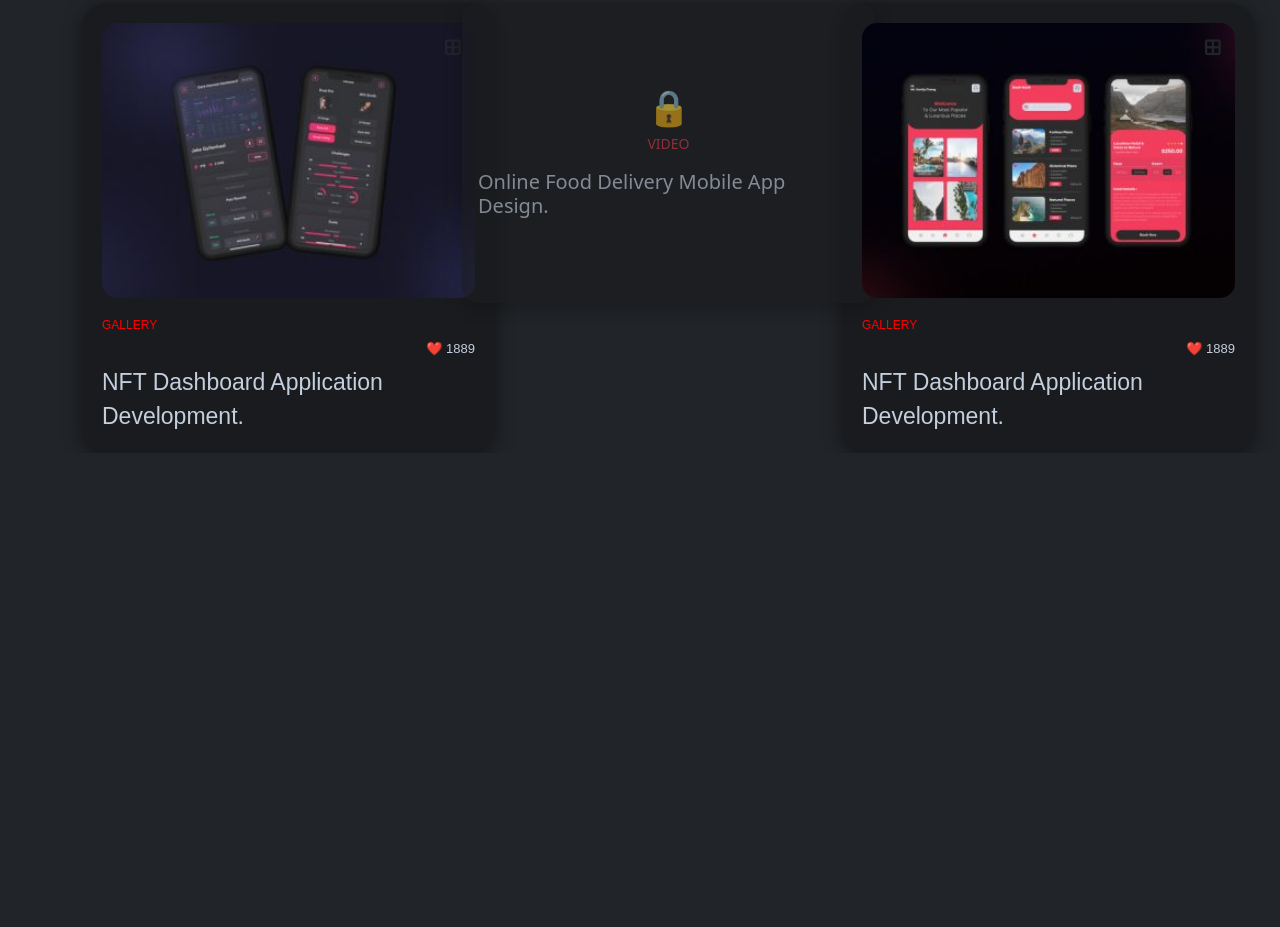
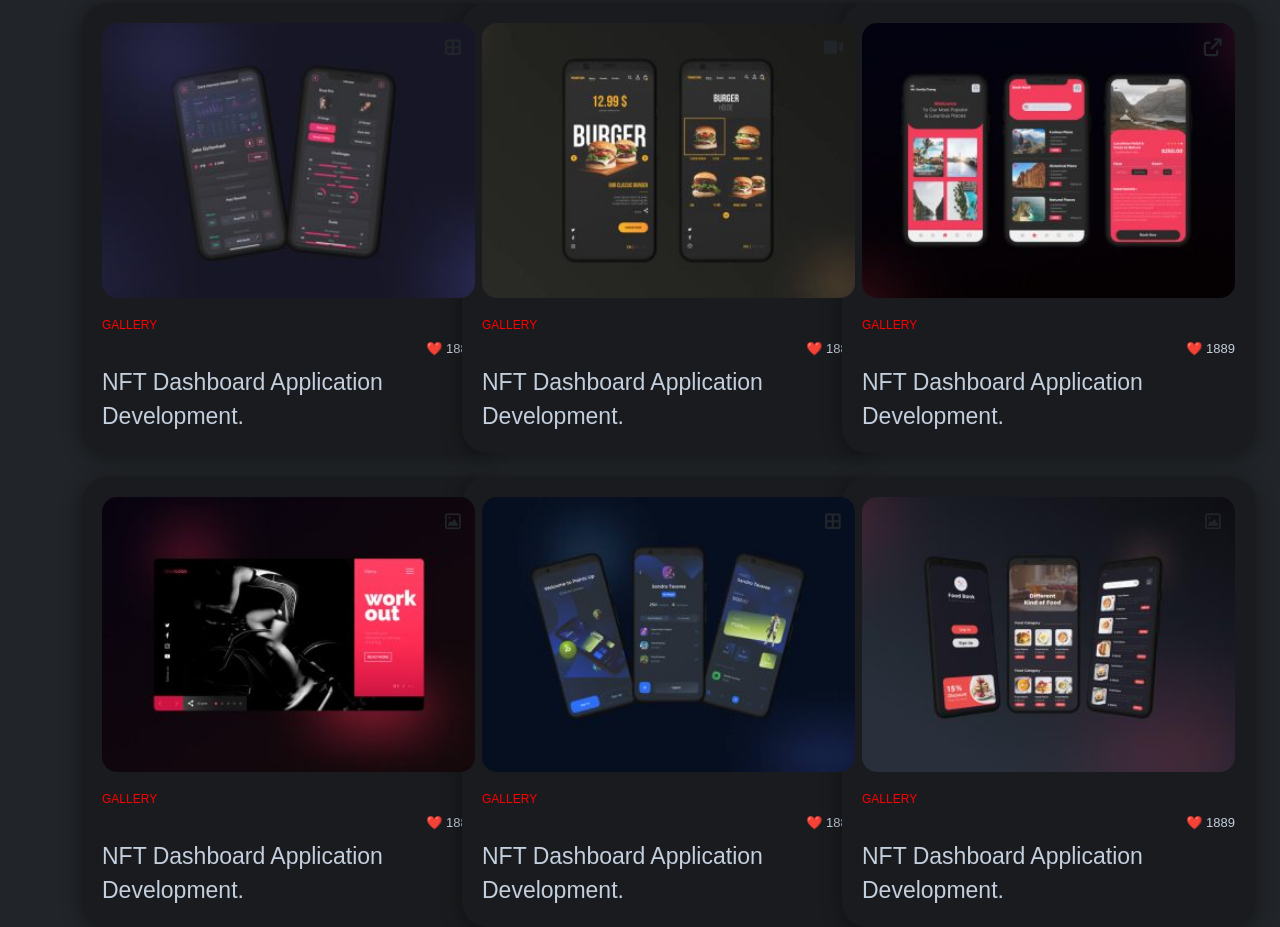
Before and after one commit to vaghelaharsh1015/personal-portfolio, a plain HTML site: page index.html in a window 1280 px wide. Shown: the part 2055-2982 px from the top of the page. Before the commit the page ends 2508 px from the top, so only its background shows below. Drawn offline with nearby package versions, Linux system fonts and the light colour scheme.

Commit message:
new file

```diff
--- a/index.html
+++ b/index.html
@@ -299,19 +299,94 @@
 
           <!-- CARD 2 -->
           <div class="col-md-4">
-            <div class="portfolio-card locked p-3 rounded-4">
-              <div class="lock-box">🔒</div>
-              <p class="text-danger small">VIDEO</p>
-              <h5>Online Food Delivery Mobile App Design.</h5>
+            <div class="portfolio-card">
+              <div class="img-card">
+                <img src="img/portfolio-large-02-340x250.jpg" alt="img" />
+                <span class="top-icon">
+                  <i class="fa-solid fa-video"></i>
+                </span>
+              </div>
+
+              <div>
+                <p class="gallery small m-0 mt-3">GALLERY</p>
+
+                <div
+                  class="d-flex justify-content-between align-items-center mb-1"
+                >
+                  <span class="small text-light"> </span>
+                  <span class="likes">❤️ 1889</span>
+                </div>
+
+                <!-- TITLE ALWAYS BOTTOM -->
+                <h5 class="text mb-0">
+                  NFT Dashboard Application Development.
+                </h5>
+              </div>
             </div>
           </div>
-
           <!-- CARD 3 -->
 
           <div class="col-md-4">
             <div class="portfolio-card">
               <div class="img-card">
                 <img src="img/portfolio-large-03-340x250.jpg" alt="img" />
+                <span class="top-icon">
+                  <i class="fa-solid fa-arrow-up-right-from-square"></i>
+                </span>
+              </div>
+
+              <div>
+                <p class="gallery small m-0 mt-3">GALLERY</p>
+
+                <div
+                  class="d-flex justify-content-between align-items-center mb-1"
+                >
+                  <span class="small text-light"> </span>
+                  <span class="likes">❤️ 1889</span>
+                </div>
+
+                <!-- TITLE ALWAYS BOTTOM -->
+                <h5 class="text mb-0">
+                  NFT Dashboard Application Development.
+                </h5>
+              </div>
+            </div>
+          </div>
+
+          <!-- CARD 4-->
+
+          <div class="col-md-4">
+            <div class="portfolio-card">
+              <div class="img-card">
+                <img src="img/portfolio-large-04-340x250.jpg" alt="img" />
+                <span class="top-icon">
+                  <i class="fa-regular fa-image"></i>
+                </span>
+              </div>
+
+              <div>
+                <p class="gallery small m-0 mt-3">GALLERY</p>
+
+                <div
+                  class="d-flex justify-content-between align-items-center mb-1"
+                >
+                  <span class="small text-light"> </span>
+                  <span class="likes">❤️ 1889</span>
+                </div>
+
+                <!-- TITLE ALWAYS BOTTOM -->
+                <h5 class="text mb-0">
+                  NFT Dashboard Application Development.
+                </h5>
+              </div>
+            </div>
+          </div>
+
+          <!-- CARD 5 -->
+          <div class="col-md-4">
+            <div class="portfolio-card">
+              <div class="img-card">
+                <img src="img/portfolio-large-05-340x250.jpg" alt="img" />
                 <span class="top-icon">
                   <i class="fa-solid fa-border-all"></i>
                 </span>
@@ -334,20 +409,35 @@
               </div>
             </div>
           </div>
-          <!-- <div class="col-md-4">
-            <div class="img-card">
-                <img src="img/portfolio-large-01-340x250.jpg" alt="img" />
+
+          <!-- CARD 6 -->
+
+          <div class="col-md-4">
+            <div class="portfolio-card">
+              <div class="img-card">
+                <img src="img/portfolio-large-06-340x250.jpg" alt="img" />
                 <span class="top-icon">
-                  <i class="fa-solid fa-border-all"></i>
+                <i class="fa-regular fa-image"></i>
                 </span>
               </div>
-              <p class="text-danger small mt-3">EXTERNAL LINK</p>
-              <div class="d-flex justify-content-between">
-                <h5>Travel App Design Creativity & Application.</h5>
-                <span>❤️ 894</span>
+
+              <div>
+                <p class="gallery small m-0 mt-3">GALLERY</p>
+
+                <div
+                  class="d-flex justify-content-between align-items-center mb-1"
+                >
+                  <span class="small text-light"> </span>
+                  <span class="likes">❤️ 1889</span>
+                </div>
+
+                <!-- TITLE ALWAYS BOTTOM -->
+                <h5 class="text mb-0">
+                  NFT Dashboard Application Development.
+                </h5>
               </div>
             </div>
-          </div> -->
+          </div>
         </div>
       </div>
     </section>
```
Also changed, not shown: img/portfolio-large-02-340x250.jpg (added), img/portfolio-large-04-340x250.jpg (added), img/portfolio-large-05-340x250.jpg (added), img/portfolio-large-06-340x250.jpg (added).
